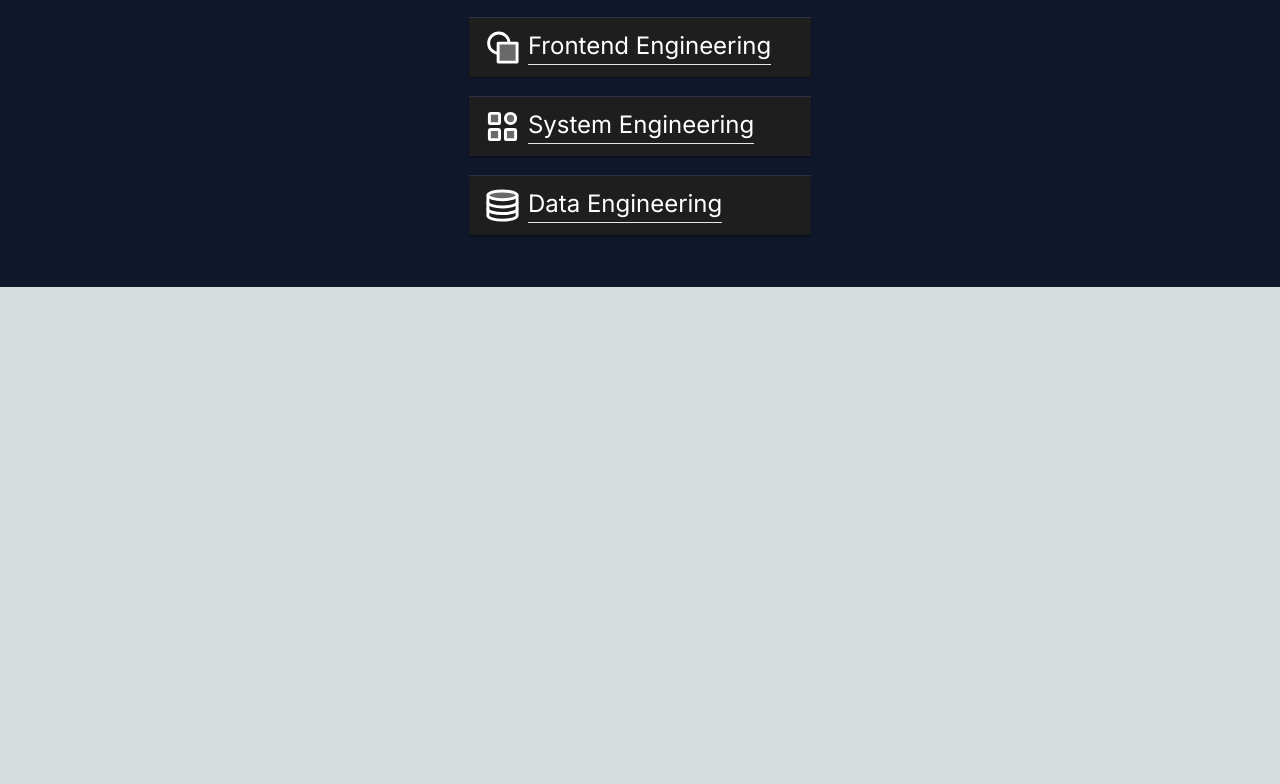
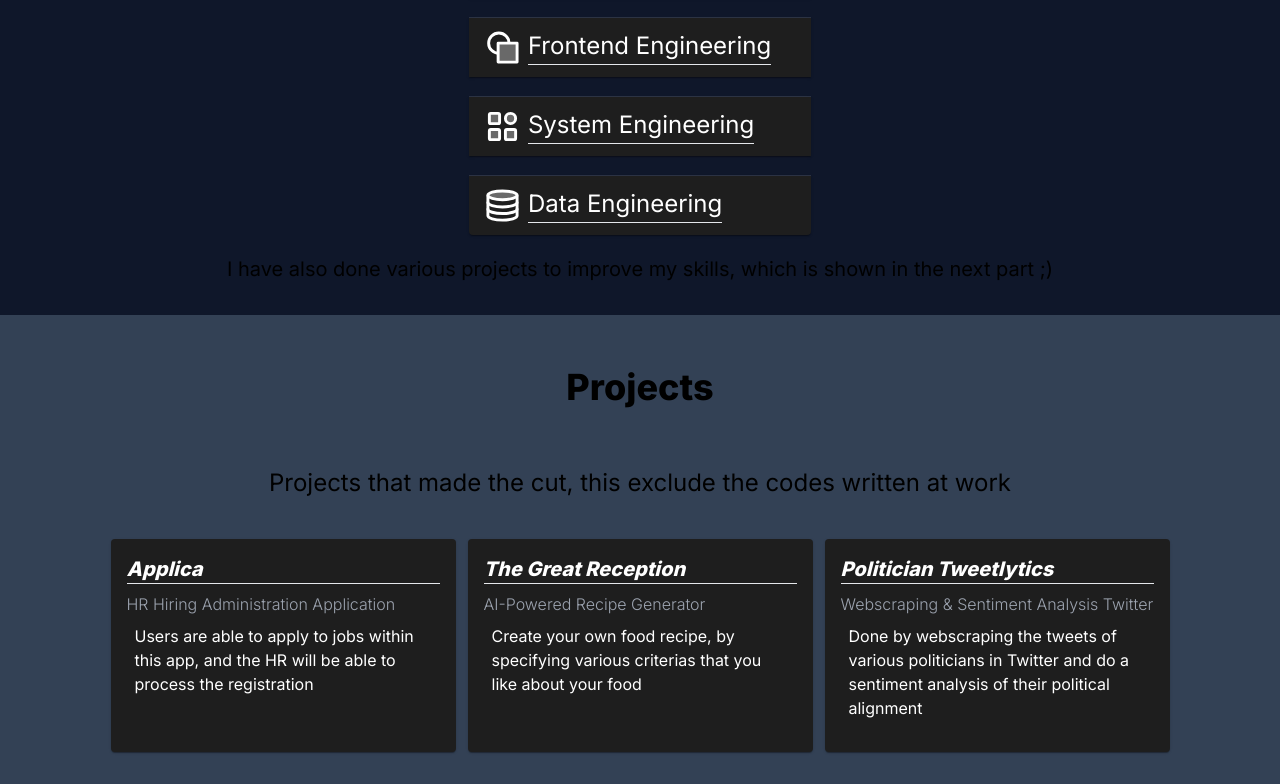
Before and after one commit to Kenspectacle/Portfolio, a Next.js app: page / in a window 1280 px wide. Shown: the part 1137-1921 px from the top of the page. Before the commit the page ends 1424 px from the top, so only its background shows below. Built offline with nearby package versions, Linux system fonts and the light colour scheme; some icons are missing; what @mui/material-nextjs would draw is missing.

Commit message:
feat: added the Projects page

```diff
--- a/src/app/page.tsx
+++ b/src/app/page.tsx
@@ -3,6 +3,7 @@
 import IntroductionText from "@/ui/introduction-text"
 import ProfileIcon from "@/ui/profile-icon"
 import AboutMe from "@/ui/about-me"
+import Projects from "@/ui/projects"
 
 export default function Home() {
   return (
@@ -31,6 +32,7 @@ export default function Home() {
             </div>
         </section>
         <AboutMe />
+        <Projects />
     </main>
   )
 }
--- a/src/ui/about-me.tsx
+++ b/src/ui/about-me.tsx
@@ -79,6 +79,9 @@ export default function AboutMe() {
               </Accordion>
             </ul>
           </div>
+          <div className='text-xl'>
+            <p>I have also done various projects to improve my skills, which is shown in the next part ;)</p>
+          </div>
         </section>
     )
 }
--- /dev/null
+++ b/src/ui/project-card-description.tsx
@@ -0,0 +1,5 @@
+export default function CardDescription ({ children }: {children: React.ReactNode})  {
+    return (
+        <p className='m-2'>{children}</p>
+    )
+}
--- /dev/null
+++ b/src/ui/project-card-subtitle.tsx
@@ -0,0 +1,5 @@
+export default function CardSubTitle ({ children }: {children: React.ReactNode})  {
+    return (
+        <h6 className="mt-2 font-light text-gray-400">{children}</h6>
+    )
+}
--- /dev/null
+++ b/src/ui/project-card-title.tsx
@@ -0,0 +1,5 @@
+export default function CardTitle ({ children }: {children: React.ReactNode})  {
+    return (
+        <h5 className="font-extrabold italic text-xl">{children}</h5>
+    )
+}
--- /dev/null
+++ b/src/ui/projects.tsx
@@ -0,0 +1,65 @@
+import Card from '@mui/material/Card';
+import CardContent from '@mui/material/CardContent';
+import Image from 'next/image';
+import CardTitle from './project-card-title';
+import CardSubTitle from './project-card-subtitle';
+import CardDescription from './project-card-description';
+
+export default function Projects() {
+    return (
+        <section className="flex flex-col p-8 bg-slate-700 items-center justify-around gap-5">
+            <h2 className="font-extrabold  text-4xl m-5">Projects</h2>
+            <p className='text-2xl m-5'>Projects that made the cut, this exclude the codes written at work</p>
+            <div className='flex flex-row gap-3'>
+                <Card sx={{ maxWidth: 345 }}>
+                    <CardContent >
+                        <div className='flex flex-col'>
+                            <CardTitle>
+                                Applica
+                            </CardTitle>
+                            <hr />
+                            <CardSubTitle>
+                                HR Hiring Administration Application
+                            </CardSubTitle>
+                        </div>
+
+                        <CardDescription>
+                            Users are able to apply to jobs within this app, and the HR will be able to process the registration
+                        </CardDescription>
+                    </CardContent>
+                </Card>
+                <Card sx={{ maxWidth: 345 }}>
+                    <CardContent >
+                        <div className='flex flex-col'>
+                            <CardTitle>
+                                The Great Reception
+                            </CardTitle>
+                            <hr />
+                            <CardSubTitle>
+                                AI-Powered Recipe Generator
+                            </CardSubTitle>
+                        </div>
+
+                        <CardDescription>Create your own food recipe, by specifying various criterias that you like about your food</CardDescription>
+                    </CardContent>
+                </Card>
+                <Card sx={{ maxWidth: 345 }}>
+                    <CardContent >
+                        <div className='flex flex-col'>
+                            <CardTitle>
+                                Politician Tweetlytics
+                            </CardTitle>
+                            <hr />
+                            <CardSubTitle>
+                                Webscraping & Sentiment Analysis Twitter
+                            </CardSubTitle>
+                        </div>
+
+                        <CardDescription>Done by webscraping the tweets of various politicians in Twitter and do a sentiment analysis of their political alignment</CardDescription>
+                    </CardContent>
+                </Card>
+            </div>
+
+        </section>
+    )
+}
```
Also changed, not shown: public/Applica.png (added).
